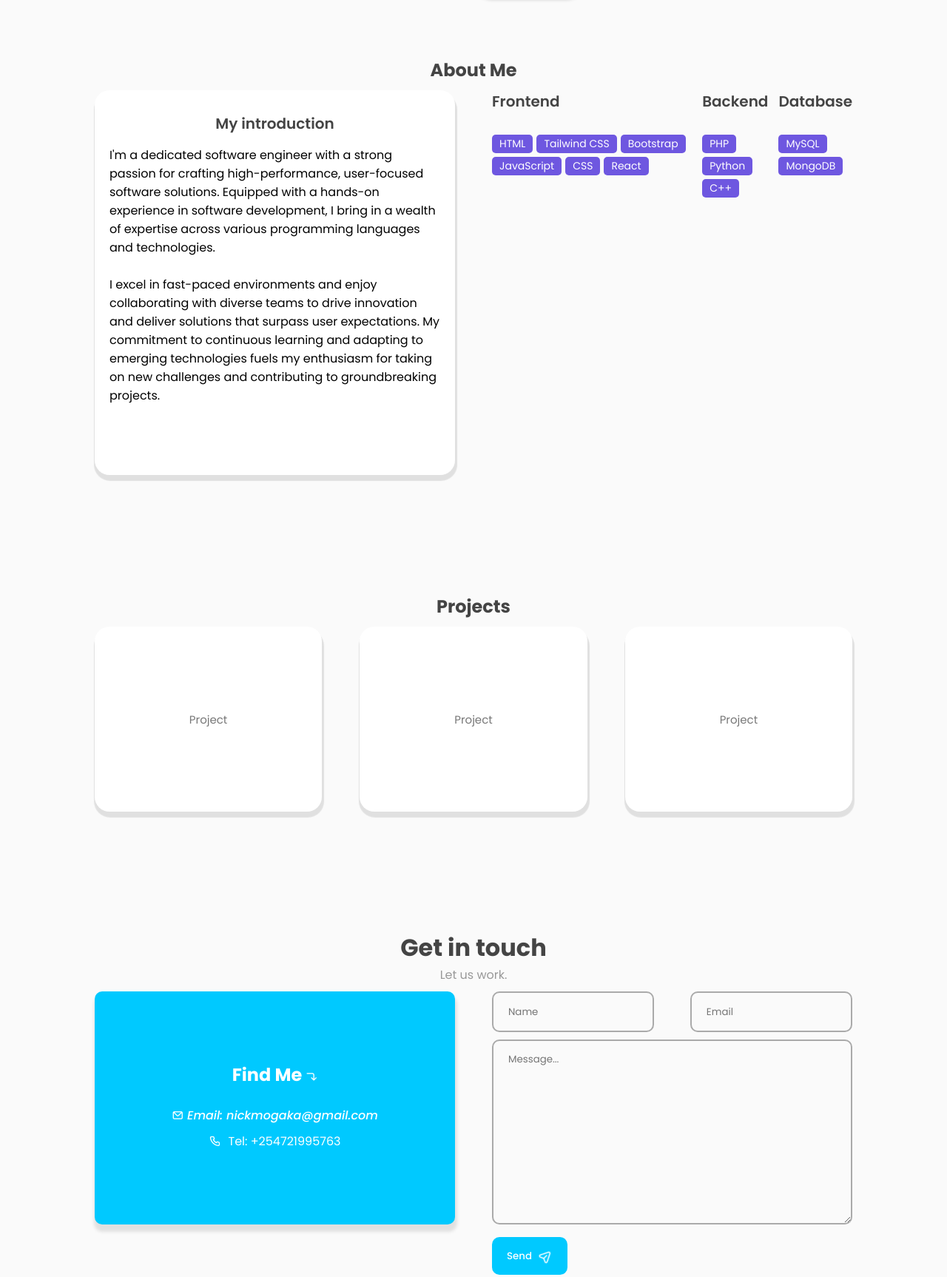
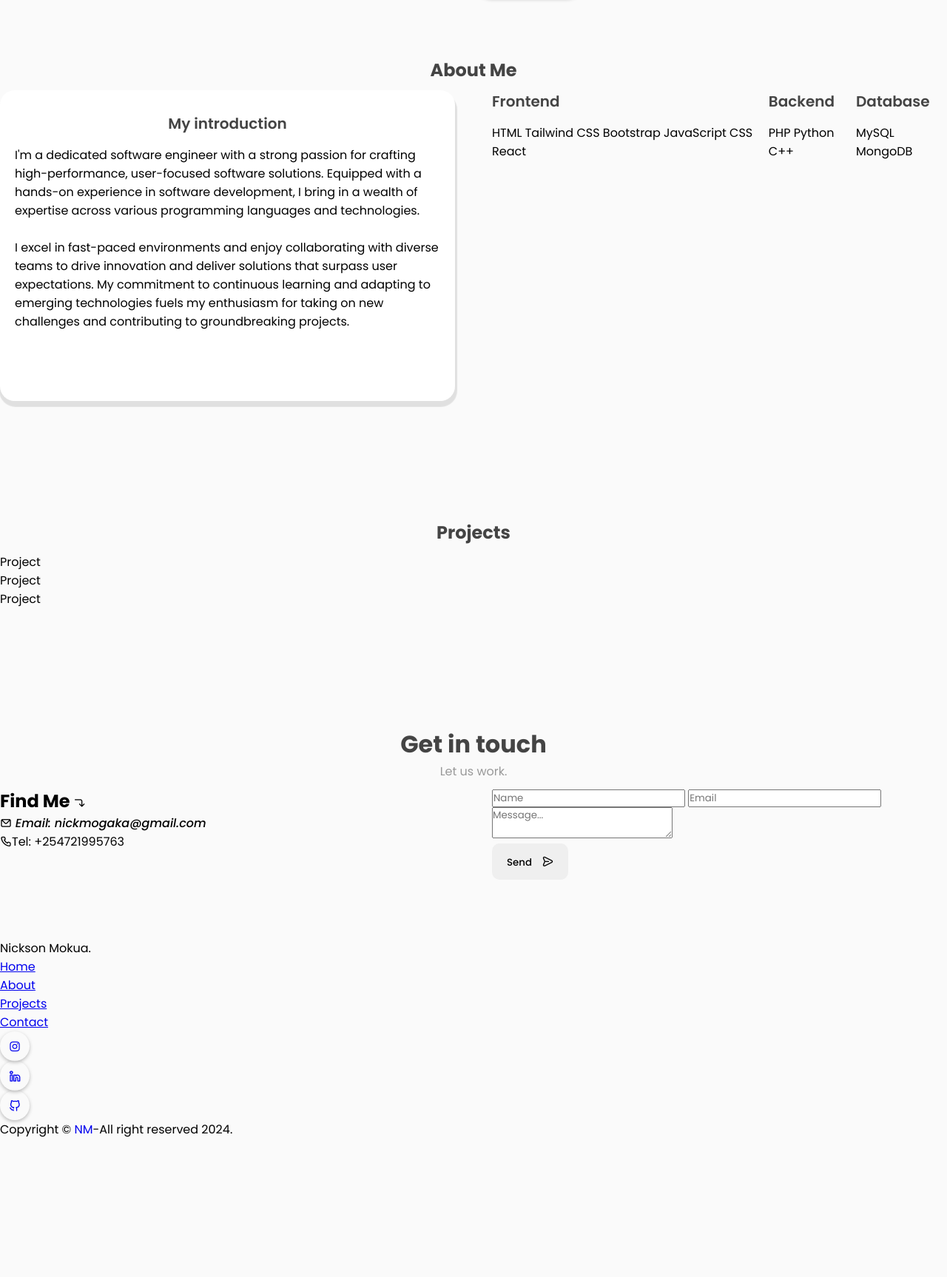
Before and after one commit to NICKSONMOGAKA/nickmokua, a plain HTML site: page index.html in a window 1280 px wide. Shown: the part 803-2529 px from the top of the page at 74% size. After the commit the page ends 2342 px from the top, so only its background shows below. Drawn offline with nearby package versions, Linux system fonts and the light colour scheme.

Commit message:
Update style.css

```diff
--- a/assets/css/style.css
+++ b/assets/css/style.css
@@ -19,17 +19,19 @@
 }
 
 /* -------- BASE ------- */
+/* ------- BASE ------- */
 * {
   margin: 0;
   padding: 0;
   box-sizing: border-box;
   font-family: "poppins", sans-serif;
 }
-/*  ---------------SMOOTH SCROLL------------- */
+
 html {
   scroll-behavior: smooth;
 }
-/*------ CHANGE THE SCOROLL BAR DESIGN------------ */
+
+/* Scrollbar customization */
 ::-webkit-scrollbar {
   width: 10px;
   border-radius: 25px;
@@ -45,9 +47,7 @@ html {
   background: #bbb;
 }
 
-/* -------##------REUSABLE CSS ---##-------------- */
-
-/* ---------------GLOBAL BUTTON DESIGN------------ */
+/* Global styles for buttons */
 .btn {
   font-weight: 500;
   padding: 12px 20px;
@@ -65,12 +65,11 @@ html {
   background: var(--second-color);
   color: var(--color-white);
 }
-/* ----------------GLOBAL ICONS DESING ----------- */
+
 i {
   font-size: 16px;
 }
 
-/* -------------- BASE------------- */
 body {
   background: var(--body-color);
 }
@@ -79,7 +78,7 @@ body {
   position: relative;
 }
 
-/* ------------- NAVIGATION BAR ------------- */
+/* NAVBAR */
 nav {
   position: fixed;
   display: flex;
@@ -92,14 +91,17 @@ nav {
   transition: 0.3s;
   z-index: 100;
 }
+
 .nav-logo {
   position: relative;
 }
+
 .nav-name {
-  font-size: 30px;
+  font-size: 2rem;
   font-weight: 600;
   color: var(--text-color-third);
 }
+
 .nav-logo span {
   position: absolute;
   top: -15px;
@@ -107,13 +109,16 @@ nav {
   font-size: 5em;
   color: var(--text-color-second);
 }
+
 .nav-menu .nav_menu_list {
   display: flex;
 }
+
 .nav-menu .nav_list {
   list-style: none;
   position: relative;
 }
+
 .nav-link {
   text-decoration: none;
   color: var(--text-color-second);
@@ -121,43 +126,42 @@ nav {
   padding-inline: 15px;
   margin-inline: 20px;
 }
+
 .nav-menu-btn {
   display: none;
 }
+
 .nav-menu-btn i {
   font-size: 28px;
   cursor: pointer;
 }
+
 .active-link {
   position: relative;
   color: var(--first-color);
-  transition: 0.3;
+  transition: 0.3s;
 }
+
 .active-link::after {
   content: "";
   position: absolute;
   left: 50%;
   bottom: -15px;
-  transform: translate(-505, -50%);
+  transform: translate(-50%, -50%);
   width: 5px;
   height: 5px;
   background: var(--first-color);
   border-radius: 50%;
 }
 
-/*  ------ WRAPPER DESIGN ------- */
-.wrapper {
-  padding-inline: 10vw;
-}
-
-/*  ------ FEATURED BOX ------------*/
+/* Featured Section */
 .featured-box {
   position: relative;
   display: flex;
   height: 100vh;
   min-height: 700px;
+  flex-direction: row;
 }
-/* ----------- FEATURED TEXT BOX ------------- */
 
 .featured-text {
   position: relative;
@@ -169,6 +173,7 @@ nav {
   width: 50%;
   padding-left: 20px;
 }
+
 .featured-text-card span {
   background: var(--third-color);
   color: var(--color-white);
@@ -176,37 +181,45 @@ nav {
   font-size: 20px;
   border-radius: 5px;
 }
+
 .featured-name {
-  font-size: 40px;
+  font-size: 2.5rem;
   font-weight: 600;
   color: var(--text-color-second);
   margin-block: 20px;
 }
+
 .typedText {
   text-transform: capitalize;
   color: var(--second-color);
 }
+
 .featured-text-info {
-  font-size: 15px;
+  font-size: 1rem;
   margin-bottom: 30px;
   color: var(--text-color-third);
 }
+
 .featured-text-btn {
   display: flex;
   gap: 20px;
 }
+
 .featured-text-btn > .blue-btn {
   background: var(--first-color);
   color: var(--color-white);
 }
+
 .featured-text-btn > .blue-btn:hover {
   background: var(--first-color-hover);
 }
+
 .social_icons {
   display: flex;
   margin-top: 5em;
   gap: 30px;
 }
+
 .icon {
   display: flex;
   justify-content: center;
@@ -217,10 +230,12 @@ nav {
   box-shadow: 0px 2px 5px 0px rgba(0, 0, 0, 0.25);
   cursor: pointer;
 }
+
 .icon:hover {
   color: var(--first-color);
 }
-/* --------- FEATURED IMAGE  BOX ------*/
+
+/* Featured image styling */
 .featured-image {
   display: flex;
   justify-content: right;
@@ -228,6 +243,7 @@ nav {
   min-height: 80vh;
   width: 50%;
 }
+
 .image {
   margin: auto 0;
   width: 380px;
@@ -236,17 +252,21 @@ nav {
   overflow: hidden;
   animation: imgFloat 7s ease-in-out infinite;
 }
+
 .image img {
-  width: 380px;
-  height: 380px;
+  width: 100%;
+  height: 100%;
   object-fit: cover;
 }
+
 @keyframes imgFloat {
   50% {
     transform: translateY(10px);
     border-radius: 45% 55% 45% 55%;
   }
 }
+
+/* SCROLL BUTTON */
 .scroll-btn {
   position: absolute;
   bottom: 0;
@@ -264,42 +284,47 @@ nav {
   border-radius: 30px;
   box-shadow: 0 2px 5px 0 rgba(0, 0, 0, 0.25);
 }
+
 .scroll-btn i {
   font-size: 20px;
 }
 
-/* ----- MAIN BOX ------------------- */
+/* Main Box */
 .section {
   padding-block: 5rem;
 }
+
 .row {
   display: flex;
   justify-content: space-between;
   width: 100%;
   gap: 50px;
 }
+
 .col {
   display: flex;
   width: 50%;
 }
 
-/*  -------## --- RESUABLE CSS --- ## --- */
+/* Header Styling */
 .top-header {
   text-align: center;
   margin-bottom: 5rem;
   color: var(--text-color-second);
   margin-bottom: 10px;
 }
+
 .top-header span {
   color: #999;
 }
+
 h3 {
   font-size: 20px;
   font-weight: 600;
   color: var(--text-color-second);
   margin-bottom: 15px;
 }
-/*  ------- ABOUT INFO ---------- */
+
 .about-info {
   width: 100%;
   position: relative;
@@ -312,6 +337,7 @@ h3 {
   box-shadow: 1px 6px 1px 2px var(--first-shadow-color);
   border-radius: 20px;
 }
+
 .about-btn button {
   position: absolute;
   right: 20px;
@@ -319,213 +345,43 @@ h3 {
   background: var(--first-color);
   border-radius: 30px;
 }
+
 .about-btn button:hover {
   background: var(--first-color-hover);
 }
-/*  ------- ABOUT  / SKILLS BOX ---------- */
-.skill-box {
-  margin: 10px;
-}
-.skills-header {
-  margin-bottom: 30px;
-}
-.skills-list {
-  display: flex;
-  flex-wrap: wrap;
-  gap: 5px;
-}
-.skills-list span {
-  font-size: 14px;
-  background: var(--first-color);
-  color: var(--color-white);
-  padding: 2px 10px;
-  border-radius: 5px;
-}
-/*  ------- PROJECTS BOX ---------- */
-.project-container {
-  display: flex;
-  width: 100%;
-  justify-content: space-between;
-  gap: 20px;
-  flex-wrap: wrap;
-}
-.project-box {
-  position: relative;
-  display: flex;
-  justify-content: center;
-  align-items: center;
-  flex-direction: column;
-  width: 30%;
-  height: 250px;
-  background: var(--color-white);
-  border-radius: 20px;
-  box-shadow: 1px 6px 1px 2px var(--first-shadow-color);
-  overflow: hidden;
-}
-.project-box > i {
-  font-size: 50px;
-  color: #0085e7;
-  margin-bottom: 25px;
-}
-.project-box label {
-  font-size: 15px;
-  color: #777;
-}
-.project-box::after,
-.contact-info::after {
-  content: "";
-  position: absolute;
-  bottom: -100%;
-  background: var(--second-color);
-  width: 100%;
-  height: 100%;
-  transition: 0.4s;
-  z-index: 1;
-}
-.project-box:hover.project-box::after,
-.contact-info:hover.contact-info::after {
-  bottom: 0;
-}
-.project-box:hover.project-box i,
-.project-box:hover.project-box > h3,
-.project-box:hover.project-box > label {
-  color: var(--color-white);
-  z-index: 2;
-}
-/*  ------- CONTACT BOX ---------- */
-.contact-info {
-  position: relative;
-  display: flex;
-  flex-direction: column;
-  justify-content: center;
-  align-items: center;
-  padding: 20px 30px;
-  width: 100%;
-  height: 315px;
-  background: var(--second-color);
-  border-radius: 10px;
-  box-shadow: 1px 8px 4px 2px var(--first-shadow-color);
-  overflow: hidden;
-}
-.contact-info > h2 {
-  color: var(--color-white);
-  margin-bottom: 20px;
-}
-.contact-info > p {
-  display: flex;
-  align-items: center;
-  gap: 10px;
-  color: var(--color-white);
-  margin-block: 5px;
-}
-.contact-info p > {
-  font-size: 18px;
-}
-.contact-info::after {
-  background: var(--color-white);
-}
-.contact-info:hover.contact-info h2,
-.contact-info:hover.contact-info p,
-.contact-info:hover.contact-info i {
-  color: #777;
-  z-index: 2;
-}
-/*  -------  -------CONTACT FORM--- */
-.form-control {
-  display: flex;
-  flex-direction: column;
-  gap: 10px;
-  width: 100;
-}
-.form-inputs {
-  display: flex;
-  gap: 10%;
-  width: 100%;
-}
 
-.input-field {
-  width: 50%;
-  height: 55px;
-  background: transparent;
-  border: 2px solid #aaa;
-  border-radius: 10px;
-  padding-inline: 20px;
-  outline: none;
-}
-textarea {
-  width: 100%;
-  height: 250px;
-  background: transparent;
-  border: 2px solid #aaa;
-  border-radius: 10px;
-  padding: 15px 20px;
-  outline: navajowhite;
-}
-.form-button > .btn {
-  display: flex;
-  align-items: center;
-  justify-content: center;
-  background: var(--second-color);
-  color: var(--color-white);
-}
-.form-button > .btn:hover {
-  background: #0085e7;
-}
-.form-button > .btn i {
-  font-size: 18px;
-  rotate: -45deg;
-}
-/*  ------- FOOTER BOX ---------- */
-footer {
-  display: flex;
-  justify-content: center;
-  align-items: center;
-  flex-direction: column;
-  row-gap: 30px;
-  background: #f8f8f8;
-  padding-block: 40px 60px;
-}
-.top-footer p {
-  font-size: 25px;
-  font-weight: 600;
-}
-.middle-footer .footer-menu {
-  display: flex;
-}
-.footer_menu_list {
-  list-style: none;
-}
-.footer_menu_list a {
-  text-decoration: none;
-  color: var(--text-color-second);
-  font-weight: 500;
-  margin-inline: 20px;
-}
-.footer-socail-icons {
-  display: flex;
-  gap: 30px;
-}
-.bottom-footer {
-  font-size: 14px;
-  text-align: center;
-}
-/* ------- MEDIA QUERY == 1024px / RESPONSIVE ------- */
+/* --- Media Queries --- */
+
+/* Tablet/Small screen view (1024px) */
 @media only screen and (max-width: 1024px) {
-  .featured-text {
-    padding: 0;
+  .featured-box {
+    flex-direction: column;
     height: 100vh;
   }
-  .image,
-  .image img {
-    width: 220px;
-    height: 220px;
+  .featured-text {
+    width: 100%;
+    order: 2;
+    min-height: 50vh;
+    justify-content: center;
+  }
+  .featured-image {
+    order: 1;
+    display: flex;
+    justify-content: center;
+    min-height: 150px;
+    width: 100%;
+    margin-top: 80px;
+  }
+  .image {
+    width: 250px;
+    height: 250px;
   }
 }
 
-/* ------- MEDIA QUERY == 900px / RESPONSIVE ------- */
+/* Mobile view (900px) */
 @media only screen and (max-width: 900px) {
-  .nav-button {
-    display: none;
+  .nav-menu-btn {
+    display: block;
   }
   .nav-menu.responsive {
     left: 0%;
@@ -544,14 +400,6 @@ footer {
     height: 90vh;
     transition: 0.5s;
   }
-  .nav_menu_list {
-    flex-direction: column;
-  }
-  .nav-menu-btn {
-    display: flex;
-    align-items: center;
-    justify-content: center;
-  }
   .featured-box {
     flex-direction: column;
     justify-content: center;
@@ -561,7 +409,6 @@ footer {
     width: 100%;
     order: 2;
     justify-content: center;
-    align-content: flex-start;
     min-height: 6vh;
   }
   .social_icons {
@@ -575,8 +422,7 @@ footer {
     width: 100%;
     margin-top: 80px;
   }
-  .image,
-  image img {
+  .image {
     height: 200px;
     width: 200px;
   }
@@ -591,23 +437,12 @@ footer {
     justify-content: center;
     width: 100%;
   }
-  .about-info,
-  .contact-info {
-    width: 100%;
-  }
-  .project-container {
-    justify-content: center;
-  }
-  .project-box {
-    width: 80%;
-  }
 }
 
-/* ------- MEDIA QUERY == 540px / RESPONSIVE ------- */
-
+/* Smaller mobile view (540px) */
 @media only screen and (max-width: 540px) {
   .featured-name {
-    font-size: 40px;
+    font-size: 2.2rem;
   }
   .project-box {
     width: 100%;
```
